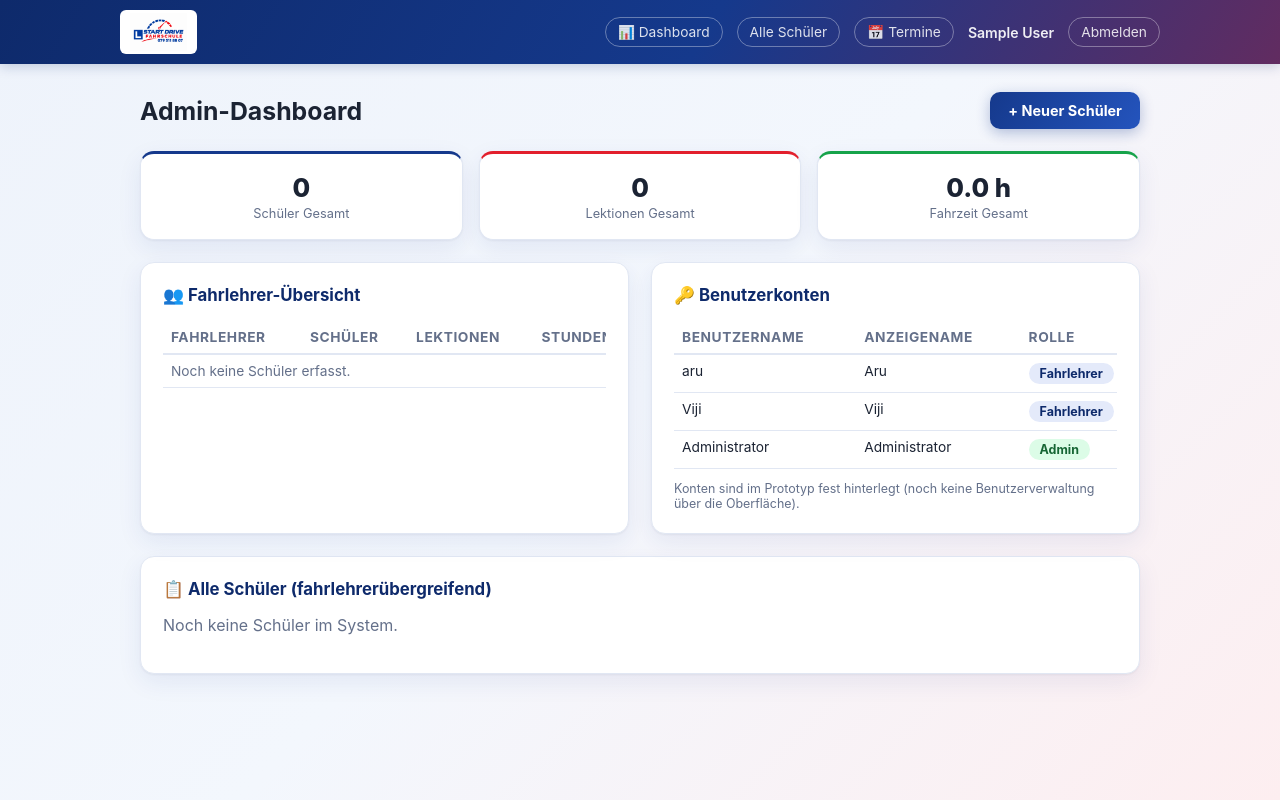
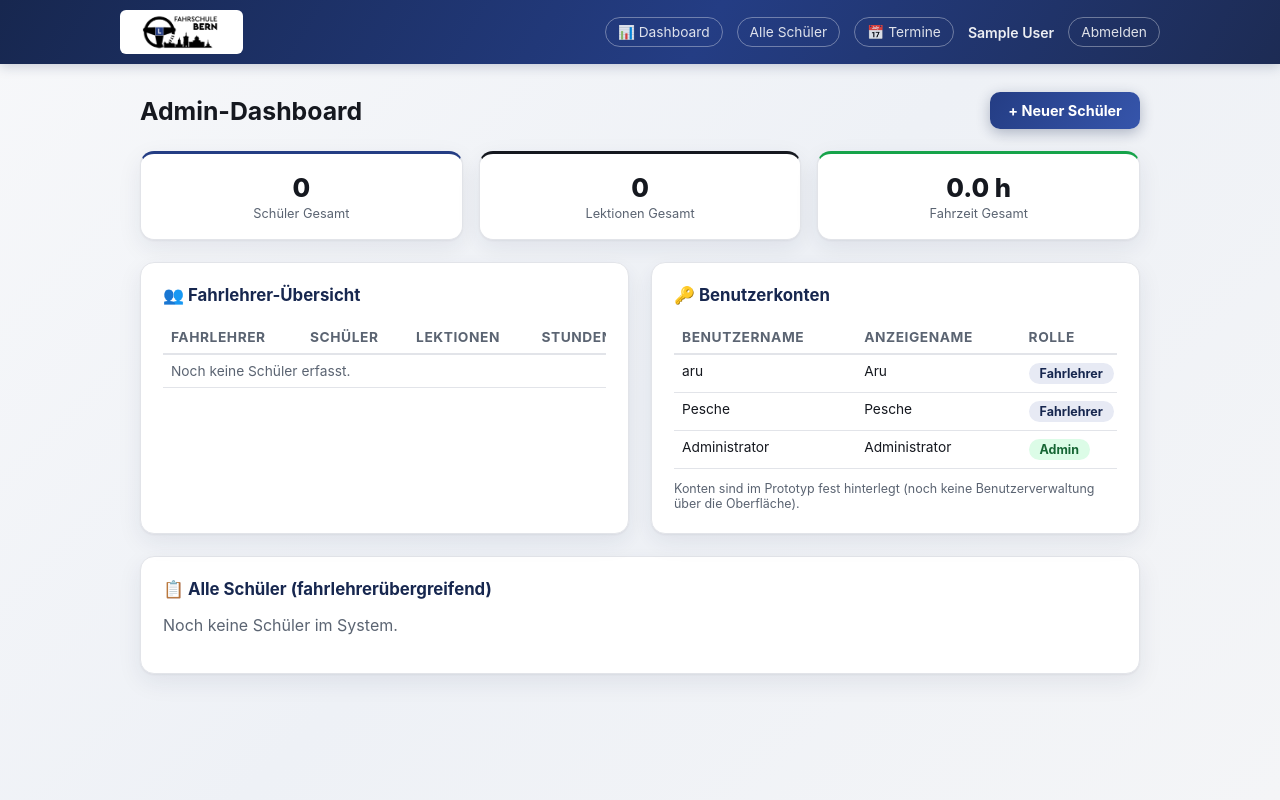
Before and after one commit to aru3018/Fahrschul-logbuch, a Flask app: page /admin in a window 1280 px wide. Run offline with Flask 3, Linux system fonts and the light colour scheme; the visitor is signed in with stand-in values (Sample User, id 1); data that the repository does not hold is empty.

Commit message:
Rebranding: Fahrschule Bern Logo + Farbschema, Konto Viji durch Pesche ersetzt
- Neues Logo (Lenkrad, L-Schild, Bern-Skyline) ersetzt altes Start-Drive-Logo
- Neue Navy/Schwarz-Farbpalette passend zum Logo (Primärfarbe #243d84,
  direkt aus dem Logo per Pixel-Sampling ermittelt)
- Markenname in allen Templates von "Start Drive Fahrschule" auf
  "Fahrschule Bern" aktualisiert
- Konto "Viji" entfernt, neues Konto "Pesche" (Passwort: Pesche1) angelegt
- Migration: bestehende Schüler von Viji werden automatisch Pesche
  zugeordnet, damit keine Datensätze verwaist bleiben

Co-Authored-By: Claude Sonnet 5 <noreply@anthropic.com>
Claude-Session: https://claude.ai/code/session_01X21Ruz1RkJdnptvHW5jfcP

```diff
--- a/app.py
+++ b/app.py
@@ -39,7 +39,7 @@ FAHRZEUGE = {
 
 BENUTZER = {
     "aru": {"passwort": "Test123", "rolle": "user", "anzeigename": "Aru"},
-    "Viji": {"passwort": "Viji1$", "rolle": "user", "anzeigename": "Viji"},
+    "Pesche": {"passwort": "Pesche1", "rolle": "user", "anzeigename": "Pesche"},
     "Administrator": {"passwort": "Admin$1", "rolle": "admin", "anzeigename": "Administrator"},
 }
 
@@ -131,6 +131,10 @@ def init_db():
     lektion_spalten = [row[1] for row in db.execute("PRAGMA table_info(lektion)").fetchall()]
     if "typ" not in lektion_spalten:
         db.execute("ALTER TABLE lektion ADD COLUMN typ TEXT NOT NULL DEFAULT 'normal'")
+
+    # Konto "Viji" wurde durch "Pesche" ersetzt – bisherige Schüler von Viji
+    # werden automatisch Pesche zugeordnet, statt verwaist zu sein.
+    db.execute("UPDATE schueler SET erstellt_von = 'Pesche' WHERE erstellt_von = 'Viji'")
 
     db.commit()
     db.close()
--- a/static/style.css
+++ b/static/style.css
@@ -1,15 +1,15 @@
 :root {
-    --bg: #eef3fb;
-    --bg-gradient: linear-gradient(135deg, #eef3fb 0%, #f3f7fd 50%, #fdeef0 100%);
+    --bg: #f4f5f7;
+    --bg-gradient: linear-gradient(135deg, #f7f8fa 0%, #eef1f6 50%, #f4f5f7 100%);
     --card: #ffffff;
-    --text: #1b2333;
-    --muted: #64708a;
-    --border: #e1e7f3;
-    --primary: #15398c;
-    --primary-dark: #0e2a6b;
-    --primary-light: #e4eafa;
-    --accent: #e21f2c;
-    --accent-light: #fde3e4;
+    --text: #15181f;
+    --muted: #5b6472;
+    --border: #e2e4e9;
+    --primary: #243d84;
+    --primary-dark: #17274f;
+    --primary-light: #e7eaf4;
+    --accent: #15181f;
+    --accent-light: #eceef1;
     --green: #16a34a;
     --green-light: #dcfce7;
     --amber: #d97706;
@@ -17,7 +17,7 @@
     --red: #dc2626;
     --red-light: #fee2e2;
     --radius: 14px;
-    --shadow: 0 1px 2px rgba(21, 33, 61, 0.05), 0 8px 24px rgba(21, 57, 140, 0.08);
+    --shadow: 0 1px 2px rgba(21, 24, 31, 0.05), 0 8px 24px rgba(23, 39, 79, 0.08);
 }
 
 * { box-sizing: border-box; }
@@ -31,9 +31,9 @@ body {
 }
 
 .topbar {
-    background: linear-gradient(120deg, #0e2a6b 0%, #15398c 55%, #c71a26 160%);
+    background: linear-gradient(120deg, #17274f 0%, #243d84 55%, #15181f 150%);
     padding: 10px 24px;
-    box-shadow: 0 2px 12px rgba(14, 42, 107, 0.22);
+    box-shadow: 0 2px 12px rgba(23, 39, 79, 0.22);
 }
 
 .brand {
@@ -147,11 +147,11 @@ h2 {
 }
 
 .btn-primary {
-    background: linear-gradient(120deg, #15398c, #2454bd);
+    background: linear-gradient(120deg, #243d84, #3655ab);
     color: white;
-    box-shadow: 0 4px 14px rgba(21, 57, 140, 0.3);
+    box-shadow: 0 4px 14px rgba(23, 39, 79, 0.3);
 }
-.btn-primary:hover { transform: translateY(-1px); box-shadow: 0 6px 18px rgba(21, 57, 140, 0.38); }
+.btn-primary:hover { transform: translateY(-1px); box-shadow: 0 6px 18px rgba(23, 39, 79, 0.38); }
 
 .btn-ghost {
     background: var(--card);
@@ -336,7 +336,7 @@ h2 {
 
 .progress-bar-fill {
     height: 100%;
-    background: linear-gradient(90deg, #15398c, #e21f2c);
+    background: linear-gradient(90deg, #243d84, #15181f);
     border-radius: 999px;
     transition: width 0.3s ease;
 }
--- a/templates/403.html
+++ b/templates/403.html
@@ -1,5 +1,5 @@
 {% extends "base.html" %}
-{% block title %}Kein Zugriff · Start Drive Fahrschule{% endblock %}
+{% block title %}Kein Zugriff · Fahrschule Bern{% endblock %}
 {% block content %}
 
 <section class="card" style="text-align:center;">
--- a/templates/admin_dashboard.html
+++ b/templates/admin_dashboard.html
@@ -1,5 +1,5 @@
 {% extends "base.html" %}
-{% block title %}Admin-Dashboard · Start Drive Fahrschule{% endblock %}
+{% block title %}Admin-Dashboard · Fahrschule Bern{% endblock %}
 {% block content %}
 
 <div class="page-head">
--- a/templates/base.html
+++ b/templates/base.html
@@ -3,14 +3,14 @@
 <head>
     <meta charset="utf-8">
     <meta name="viewport" content="width=device-width, initial-scale=1">
-    <title>{% block title %}Start Drive Fahrschule{% endblock %}</title>
+    <title>{% block title %}Fahrschule Bern{% endblock %}</title>
     <link rel="stylesheet" href="{{ url_for('static', filename='style.css') }}">
 </head>
 <body>
     <header class="topbar">
         <div class="topbar-inner">
             <a href="{{ url_for('index') }}" class="brand">
-                <img src="{{ url_for('static', filename='img/logo.png') }}" alt="Start Drive Fahrschule" class="brand-logo">
+                <img src="{{ url_for('static', filename='img/logo.png') }}" alt="Fahrschule Bern" class="brand-logo">
             </a>
             {% if session.get('benutzer') %}
             <div class="user-area">
--- a/templates/index.html
+++ b/templates/index.html
@@ -1,5 +1,5 @@
 {% extends "base.html" %}
-{% block title %}Übersicht · Start Drive Fahrschule{% endblock %}
+{% block title %}Übersicht · Fahrschule Bern{% endblock %}
 {% block content %}
 
 <div class="page-head">
--- a/templates/login.html
+++ b/templates/login.html
@@ -3,13 +3,13 @@
 <head>
     <meta charset="utf-8">
     <meta name="viewport" content="width=device-width, initial-scale=1">
-    <title>Anmelden · Start Drive Fahrschule</title>
+    <title>Anmelden · Fahrschule Bern</title>
     <link rel="stylesheet" href="{{ url_for('static', filename='style.css') }}">
 </head>
 <body>
     <div class="login-wrap">
         <div class="login-card">
-            <img src="{{ url_for('static', filename='img/logo.png') }}" alt="Start Drive Fahrschule" class="login-logo">
+            <img src="{{ url_for('static', filename='img/logo.png') }}" alt="Fahrschule Bern" class="login-logo">
             <h1 class="login-title">Anmelden</h1>
 
             {% if fehler %}
--- a/templates/schueler_bearbeiten.html
+++ b/templates/schueler_bearbeiten.html
@@ -1,5 +1,5 @@
 {% extends "base.html" %}
-{% block title %}{{ schueler.vorname }} bearbeiten · Start Drive Fahrschule{% endblock %}
+{% block title %}{{ schueler.vorname }} bearbeiten · Fahrschule Bern{% endblock %}
 {% block content %}
 
 <div class="page-head">
--- a/templates/schueler_detail.html
+++ b/templates/schueler_detail.html
@@ -1,5 +1,5 @@
 {% extends "base.html" %}
-{% block title %}{{ schueler.vorname }} {{ schueler.nachname }} · Start Drive Fahrschule{% endblock %}
+{% block title %}{{ schueler.vorname }} {{ schueler.nachname }} · Fahrschule Bern{% endblock %}
 {% block content %}
 
 <div class="page-head">
--- a/templates/schueler_neu.html
+++ b/templates/schueler_neu.html
@@ -1,5 +1,5 @@
 {% extends "base.html" %}
-{% block title %}Neuer Schüler · Start Drive Fahrschule{% endblock %}
+{% block title %}Neuer Schüler · Fahrschule Bern{% endblock %}
 {% block content %}
 
 <div class="page-head">
--- a/templates/termine.html
+++ b/templates/termine.html
@@ -1,5 +1,5 @@
 {% extends "base.html" %}
-{% block title %}Termine · Start Drive Fahrschule{% endblock %}
+{% block title %}Termine · Fahrschule Bern{% endblock %}
 {% block content %}
 
 <div class="page-head">
```
Also changed, not shown: static/img/logo.png.
